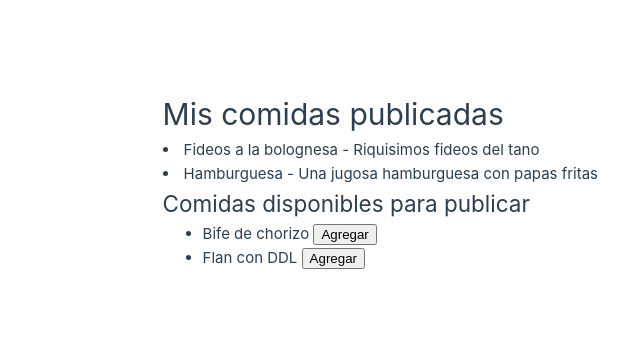
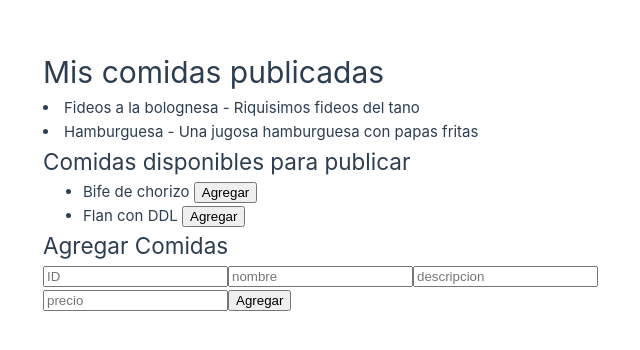
Before and after one commit to ilanmk98/pnt2, a Vue app in the folder tp/tpFinal/: page /inicioRestaurante in a window 1280 px wide. Shown: the part 220-570 px from the top of the page, without its empty margins (42-682 px from the left). Built offline with nearby package versions, Linux system fonts and the light colour scheme.

Commit message:
formulario

```diff
--- a/tp/tpFinal/src/views/InicioRestaurante.vue
+++ b/tp/tpFinal/src/views/InicioRestaurante.vue
@@ -12,6 +12,12 @@
          <button @click="agregarComida(comida)">Agregar</button>
        </li>
      </ul>
+     <h2>Agregar Comidas</h2>
+     <input v-model="comida.id" placeholder="ID">
+         <input v-model="comida.nombre" placeholder="nombre">
+         <input v-model="comida.descripcion" placeholder="descripcion"><br>
+         <input v-model="comida.precio" placeholder="precio">
+         <button @click="agregarComida(comida)">Agregar</button>
    </div>
 
   </template>
@@ -19,6 +25,7 @@
   export default {
     data() {
       return {
+        comida:{id:'',nombre: '', descripcion:'', precio:''},
         comidasPublicadas: [
           { id: 1, nombre: "Fideos a la bolognesa", descripcion: "Riquisimos fideos del tano",precio:1 },
           { id: 2, nombre: "Hamburguesa", descripcion: "Una jugosa hamburguesa con papas fritas",precio:12 },
@@ -30,6 +37,10 @@
       };
     },
     methods: {
+      agregarComidaNueva(){
+          this.comidasPublicadas.push(this.comida)
+          this.comida = {nombre:'', descripcion:''}
+        },
       agregarComida(comida) {
         // Agregar la comida seleccionada a la primera lista
         this.comidasPublicadas.push(comida);
```
